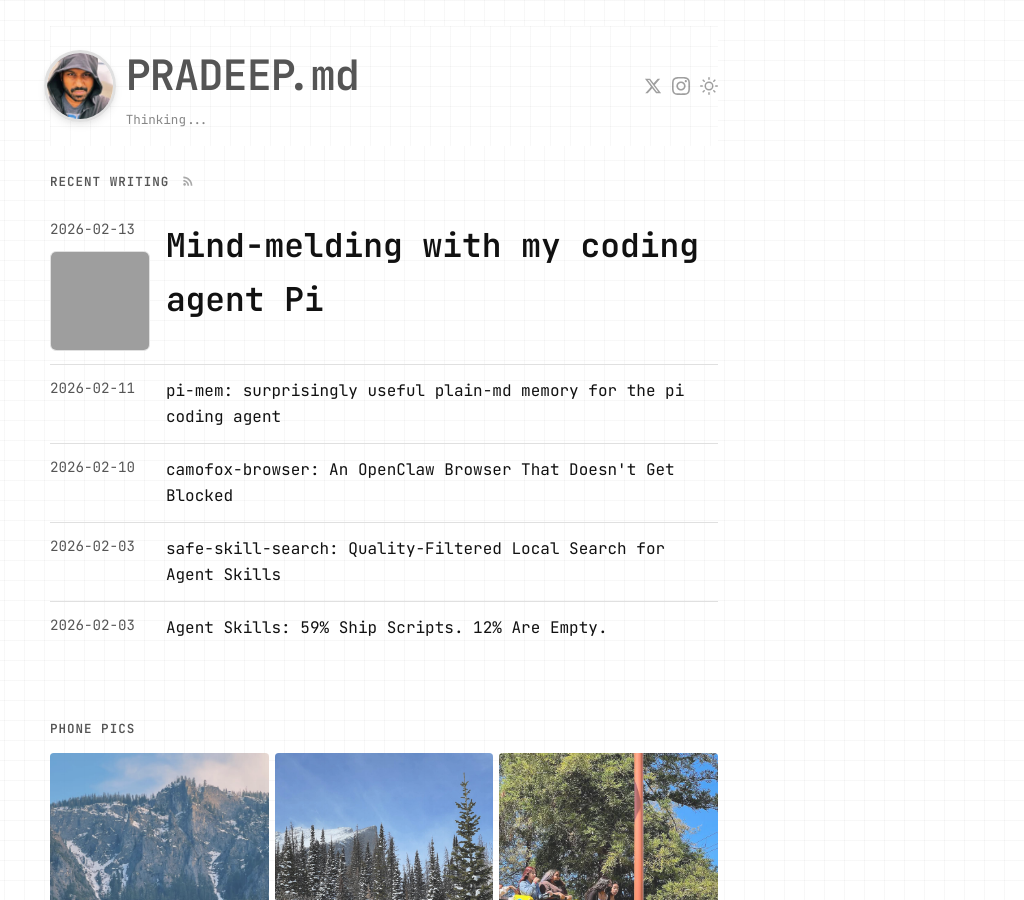
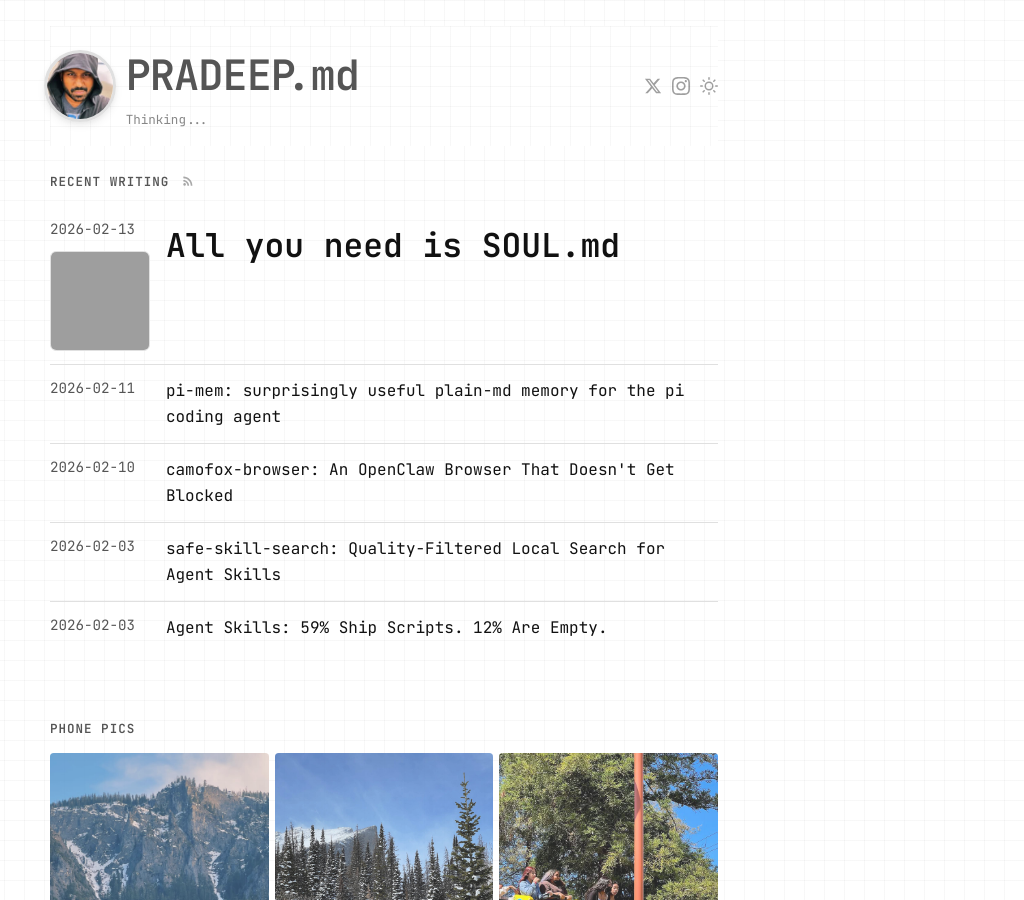
Before and after one commit to skyfallsin/skyfallsin.github.io, a Jekyll site: the page built from index.md, in a window 1280 px wide and 900 px high, cut to the strip 0-900 px from the top of the window. Shown: the whole strip, without its empty margins (256-1280 px from the left). Built offline with Jekyll 4.4.1, drawn with Linux system fonts in a browser that asks for light colours; nearby versions of some CDN libraries; grey boxes are pictures that could not be loaded.

Commit message:
title: All you need is SOUL.md

```diff
--- a/_posts/2026-02-13-pi-reflect.md
+++ b/_posts/2026-02-13-pi-reflect.md
@@ -1,6 +1,6 @@
 ---
 layout: post
-title: "Mind-melding with my coding agent Pi"
+title: "All you need is SOUL.md"
 date: 2026-02-13
 published: true
 image: /images/posts/pi-reflect.png
```
